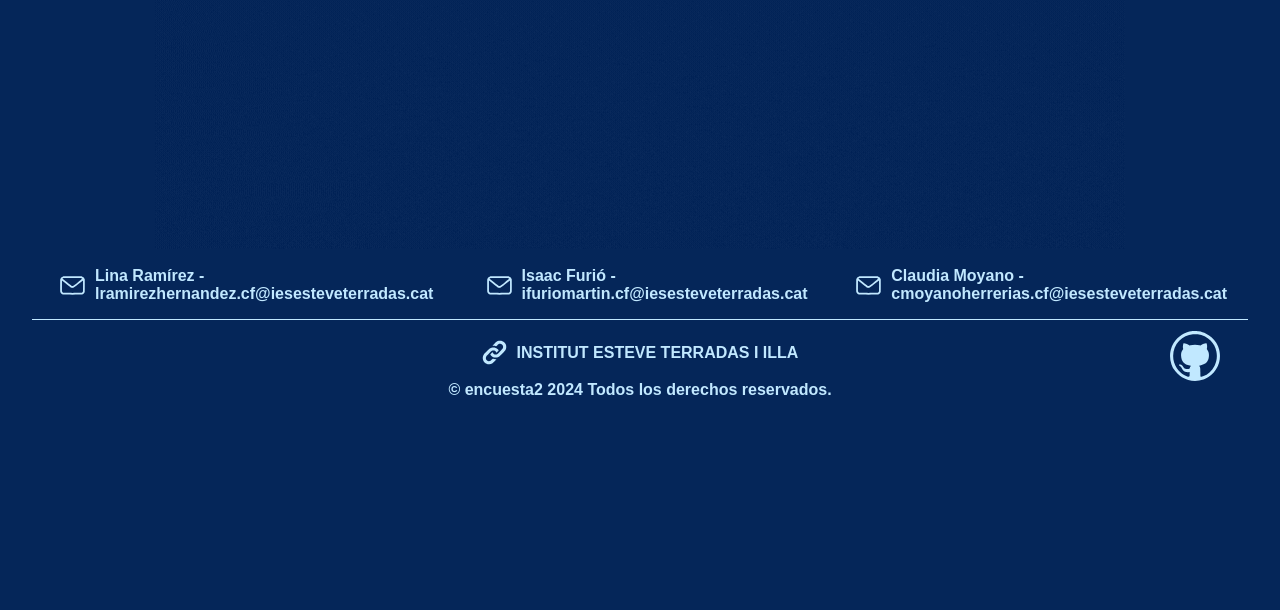
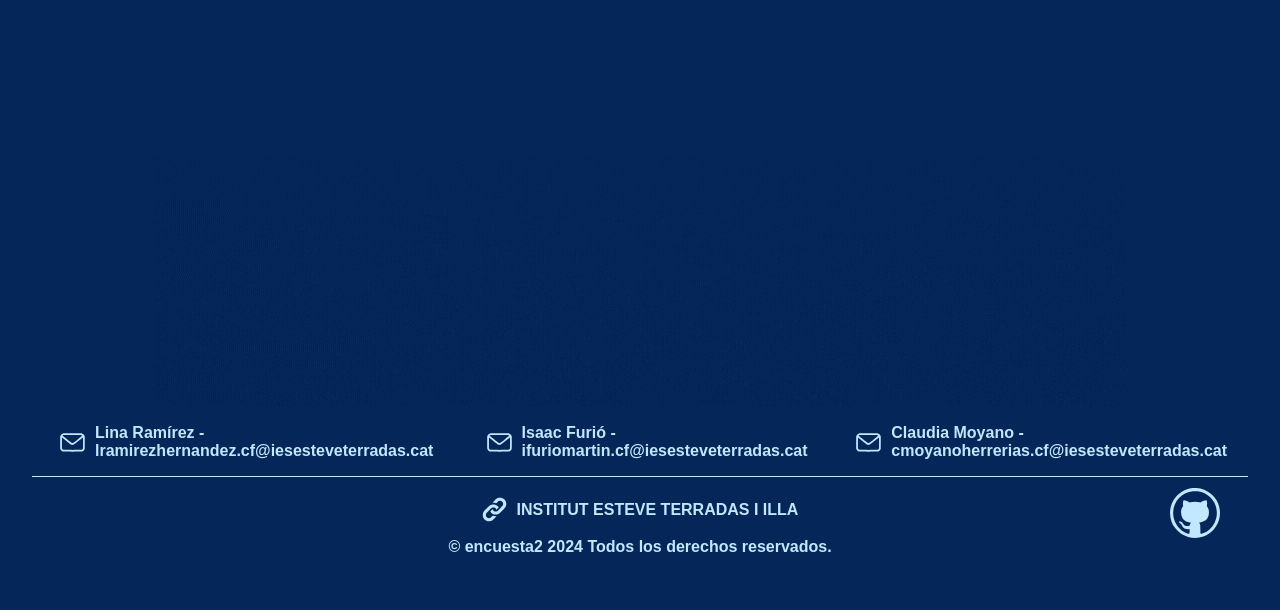
Before and after one commit to Lina2210/AWS23, a PHP site: page /register.php in a window 1280 px wide. Shown: the part 385-995 px from the top of the page. Before the commit the page ends 780 px from the top, so only its background shows below. Run offline with PHP 8.4, Linux system fonts and the light colour scheme; data comes from the database, SQL or seed files in the repository.

Commit message:
Edited footer

```diff
--- a/assets/styles/styles.css
+++ b/assets/styles/styles.css
@@ -1273,6 +1273,6 @@ footer .icon-github img {
 
 .login-body footer, .register-body footer, .dashboard-body footer {
     position: absolute;
-    margin: 100px 0 0 0;
     bottom: 0px;
+    height: 100px;
 }
```
